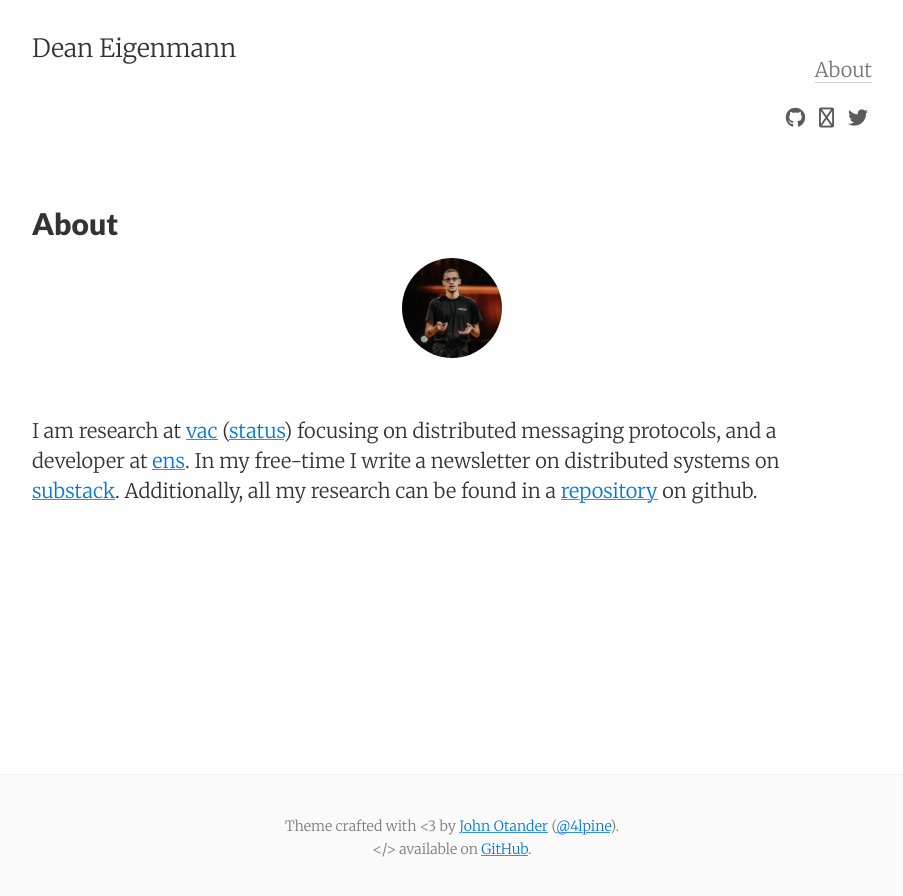
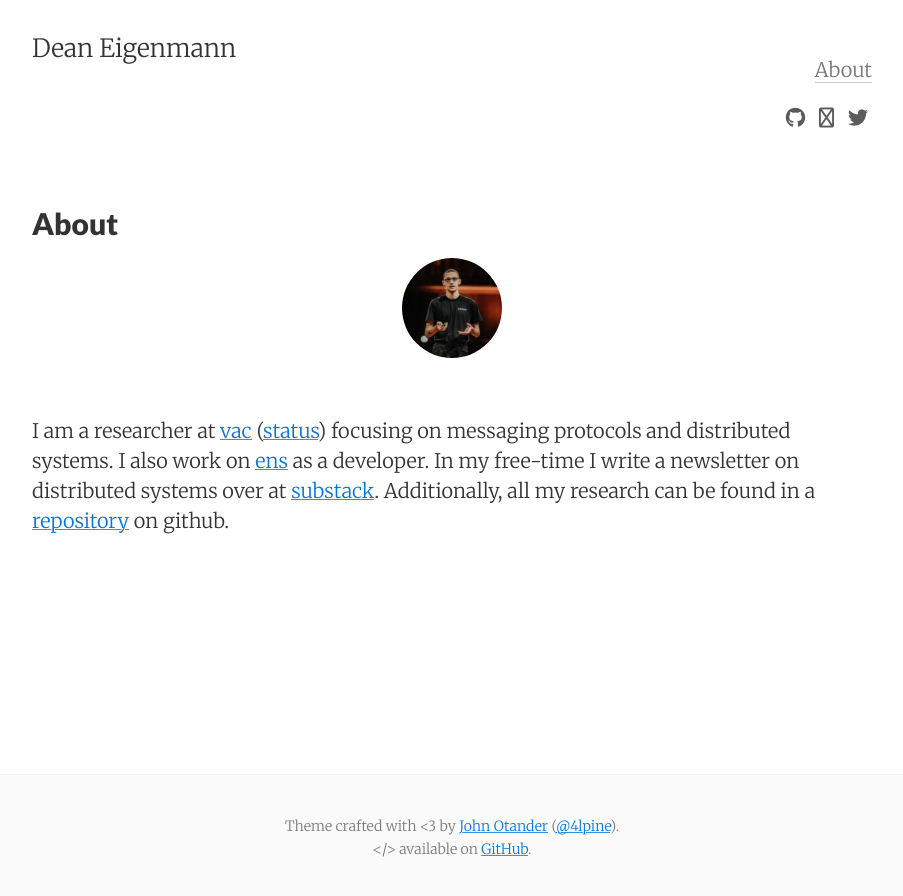
Before and after one commit to decanus/dean.eigenmann.me, a Jekyll site: the page built from about.md, in a window 1280 px wide. Shown: the top 896 px of the page, without its empty margins (188-1091 px from the left). Built offline with Jekyll 4.4.1, drawn with Linux system fonts in a browser that asks for light colours; nearby versions of some CDN libraries.

Commit message:
Update about.md

```diff
--- a/about.md
+++ b/about.md
@@ -9,4 +9,4 @@
 <img src="{{ site.baseurl }}/images/me.jpeg" alt="Dean Eigenmann" class="avatar" /><br /><br />
 </p>
 
-I am research at [vac](https://vac.dev/) ([status](https://status.im)) focusing on distributed messaging protocols, and a developer at [ens](https://ens.domains). In my free-time I write a newsletter on distributed systems on [substack](https://decanus.substack.com/). Additionally, all my research can be found in a [repository](https://github.com/decanus/research) on github.
+I am a researcher at [vac](https://vac.dev/) ([status](https://status.im)) focusing on messaging protocols and distributed systems. I also work on [ens](https://ens.domains) as a developer. In my free-time I write a newsletter on distributed systems over at [substack](https://decanus.substack.com/). Additionally, all my research can be found in a [repository](https://github.com/decanus/research) on github.
```
